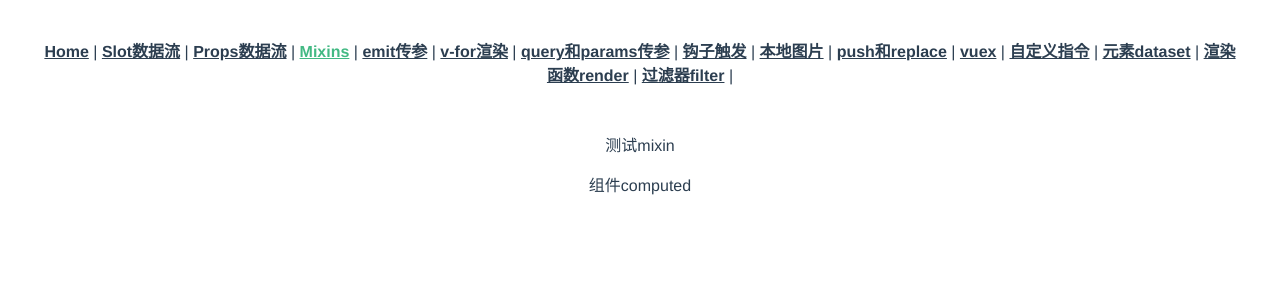
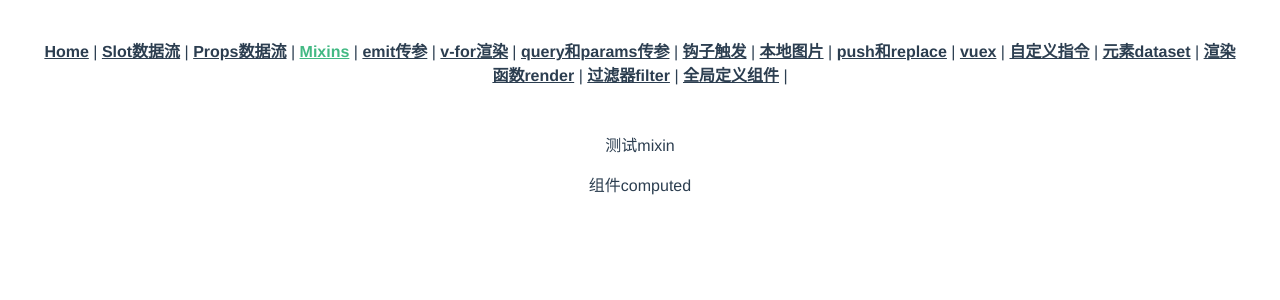
Before and after one commit to MYBOY2200/learn-vue, a Vue app: page /mixins in a window 1280 px wide. Shown: the top 300 px of the page. Built offline with nearby package versions, Linux system fonts and the light colour scheme.

Commit message:
'2021-4-12'

```diff
--- a/src/App.vue
+++ b/src/App.vue
@@ -16,6 +16,7 @@
       <router-link to="/dataset">元素dataset</router-link> |
       <router-link to="/render">渲染函数render</router-link> |
       <router-link to="/filter">过滤器filter</router-link> |
+      <router-link to="/component">全局定义组件</router-link> |
     </div>
     <router-view/>
   </div>
--- a/src/main.js
+++ b/src/main.js
@@ -6,6 +6,8 @@ import store from './store'
 import './assets/js/directive.js'
 //过滤器
 import './assets/js/filter.js'
+//全局组件
+import './assets/js/component.js'
 
 Vue.config.productionTip = false
 
--- a/src/router/index.js
+++ b/src/router/index.js
@@ -94,6 +94,10 @@ const routes = [
     path: '/filter',
     component: () => import('../views/过滤器filter/filter.vue')
   },
+  {
+    path: '/component',
+    component: () => import('../views/全局定义组件/VueComponent.vue')
+  },
 
 ]
 
@@ -104,5 +108,3 @@ const router = new VueRouter({
 })
 
 export default router
-
-console.log(Object.prototype.toString.call([]))
--- /dev/null
+++ b/src/views/全局定义组件/VueComponent.vue
@@ -0,0 +1,12 @@
+<template>
+    <div>
+        <!-- 全局组件 -->
+        <my-component></my-component>
+    </div>
+</template>
+
+<script>
+export default {
+
+}
+</script>
```
Also changed, not shown: src/assets/js/component.js (added, +16 -0 lines), src/assets/js/mixins.js (+13 -0 lines).
